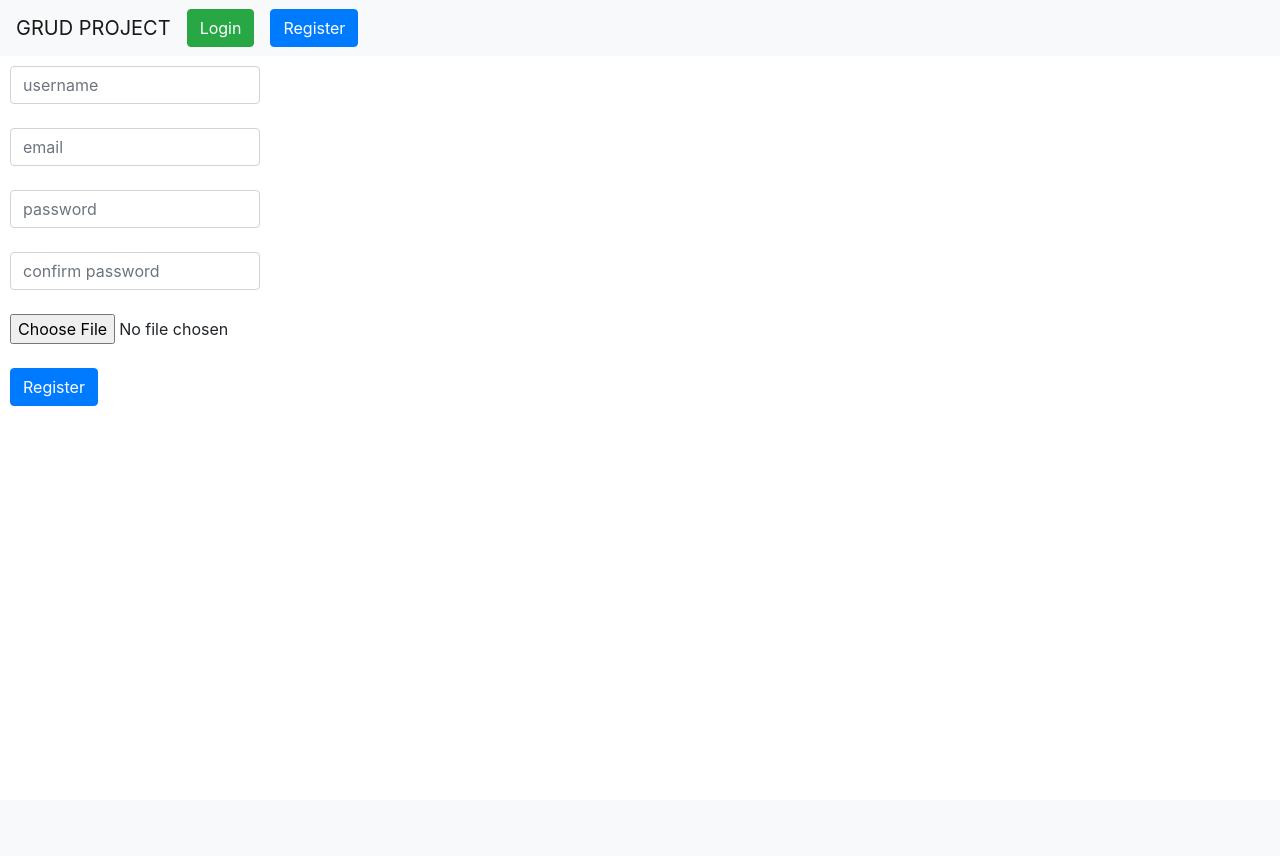
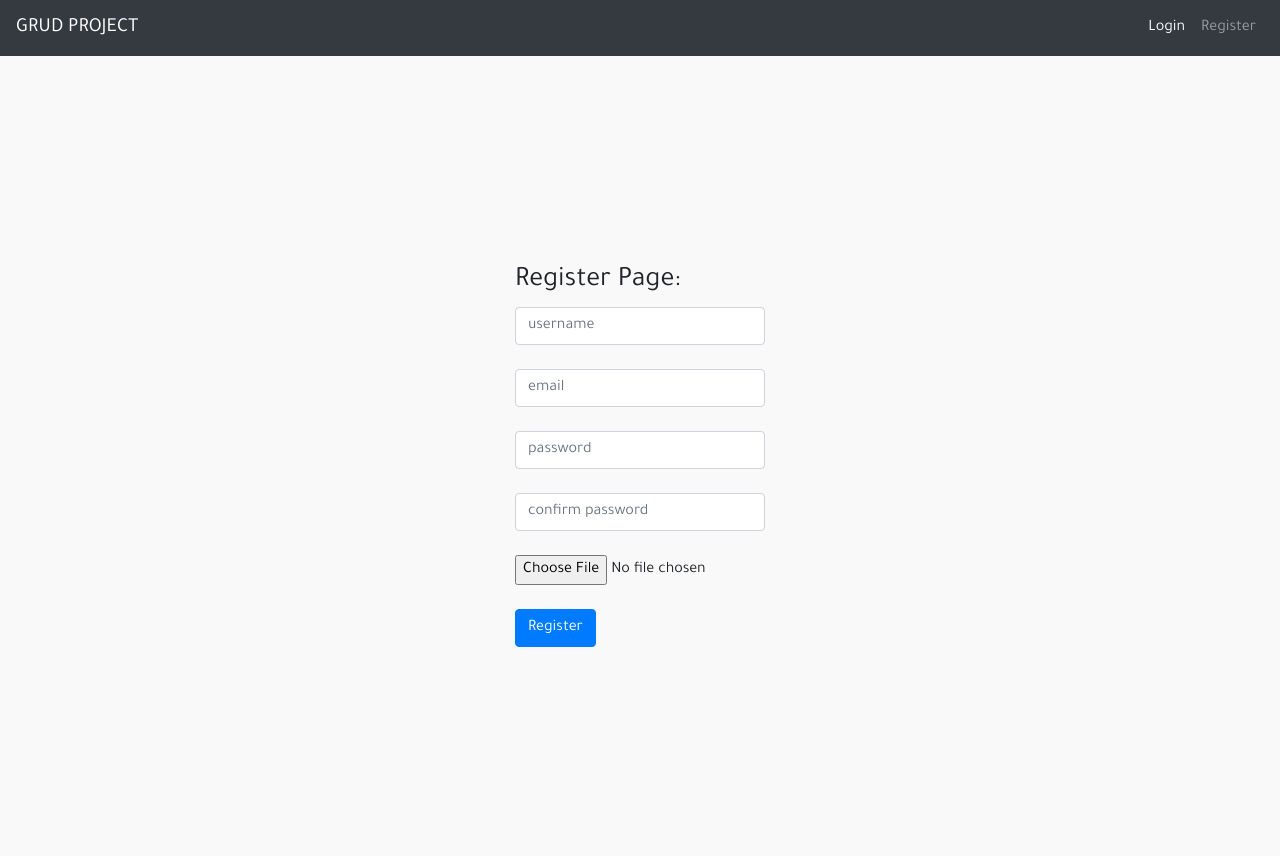
Before and after one commit to Mohamed99Ragab/PHP-Grud-Simple-Project, a PHP site: page /register.php in a window 1280 px wide. Before the commit the page ends 406 px from the top, so only its background shows below. Run offline with PHP 8.4, Linux system fonts and the light colour scheme.

Commit message:
update commit

```diff
--- /dev/null
+++ b/css/custom.css
@@ -0,0 +1,6 @@
+*{
+    font-family: 'Tajawal', sans-serif;
+}
+body{
+    background-color: #f9f9f9;
+}
--- a/design/register.html
+++ b/design/register.html
@@ -5,11 +5,19 @@
     <meta http-equiv="X-UA-Compatible" content="IE=edge">
     <meta name="viewport" content="width=device-width, initial-scale=1.0">
     <title>Register</title>
+        <!-- fonts -->
+        <link rel="preconnect" href="https://fonts.googleapis.com">
+        <link rel="preconnect" href="https://fonts.gstatic.com" crossorigin>
+        <link href="https://fonts.googleapis.com/css2?family=Tajawal&display=swap" rel="stylesheet">
+        <!-- end font -->
         <link rel="stylesheet" href="css/bootstrap.css">
+        <link rel="stylesheet" href="css/custom.css">
 
 </head>
 <body>
+    <div class="h-100 d-flex align-items-center justify-content-center">
         <form action="register.php"method="post"enctype="multipart/form-data"style="width:250px;margin: 10px;">
+            <h3>Register Page:</h3>
             <input type="text"placeholder="username"name="username"class="form-control">
             <br>
             <input type="email"placeholder="email"name="email"class="form-control">
@@ -23,6 +31,7 @@
             <input type="submit"value="Register"class="btn btn-primary">
 
         </form>
+    </div>
 
 </body>
 </html>
--- a/navbar.php
+++ b/navbar.php
@@ -1,10 +1,10 @@
-<nav class="navbar navbar-expand-lg navbar-light bg-light">
+<nav class="navbar navbar-expand-lg navbar-dark bg-dark">
     <a class="navbar-brand" href="#">GRUD PROJECT</a>
     <button class="navbar-toggler" type="button" data-toggle="collapse" data-target="#navbarNavDropdown" aria-controls="navbarNavDropdown" aria-expanded="false" aria-label="Toggle navigation">
       <span class="navbar-toggler-icon"></span>
     </button>
     <div class="collapse navbar-collapse" id="navbarNavDropdown">
-      <ul class="navbar-nav">
+      <ul class="navbar-nav ml-auto">
       <?php if(!empty($_SESSION['user'])): ?>
         <li class="nav-item active">
           <a class="nav-link" href="index.php">Home <span class="sr-only">(current)</span></a>
@@ -13,10 +13,10 @@
 
         <?php if(empty($_SESSION['user'])): ?>
         <li class="nav-item">
-          <a class="btn btn-success mr-3" href="login.php">Login</a>
+          <a class="nav-link active" href="login.php">Login</a>
         </li>
         <li class="nav-item">
-          <a class="btn btn-primary" href="register.php">Register</a>
+          <a class="nav-link" href="register.php">Register</a>
         </li>
         <?php endif ?>
 
--- a/updateuser.php
+++ b/updateuser.php
@@ -49,4 +49,5 @@ if(isset($_POST['username'])){
 // echo "<pre>";
 // print_r($user_data);die;
 
+include "navbar.php" ;
 require "design/update.php";
```
Also changed, not shown: design/index.php (+8 -0 lines), design/login.html (+11 -1 lines), design/update.php (+8 -0 lines), userimg/المسوق_الذكي (1).png (added). Lines whose indentation alone changed are shown as unchanged.
